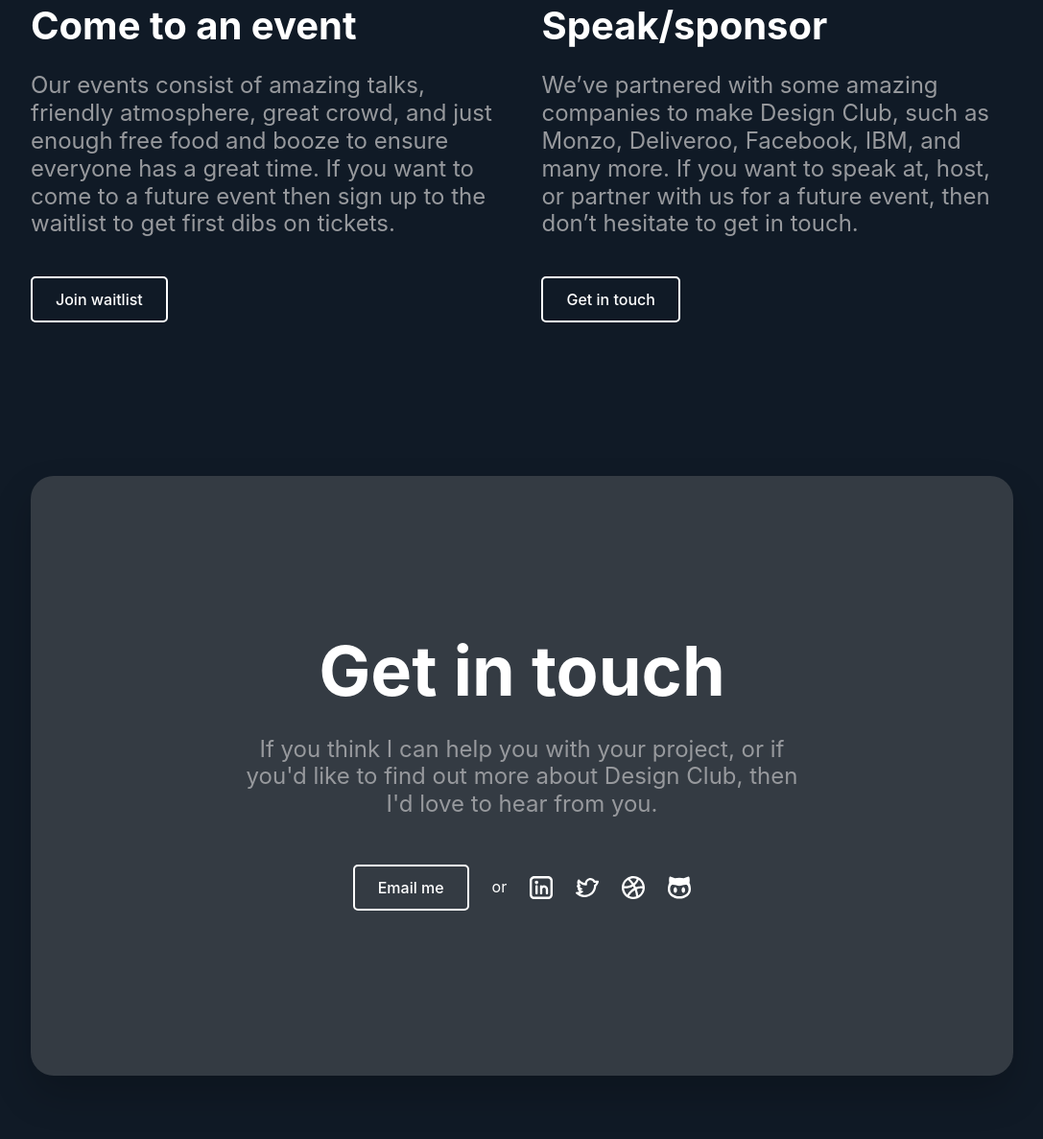
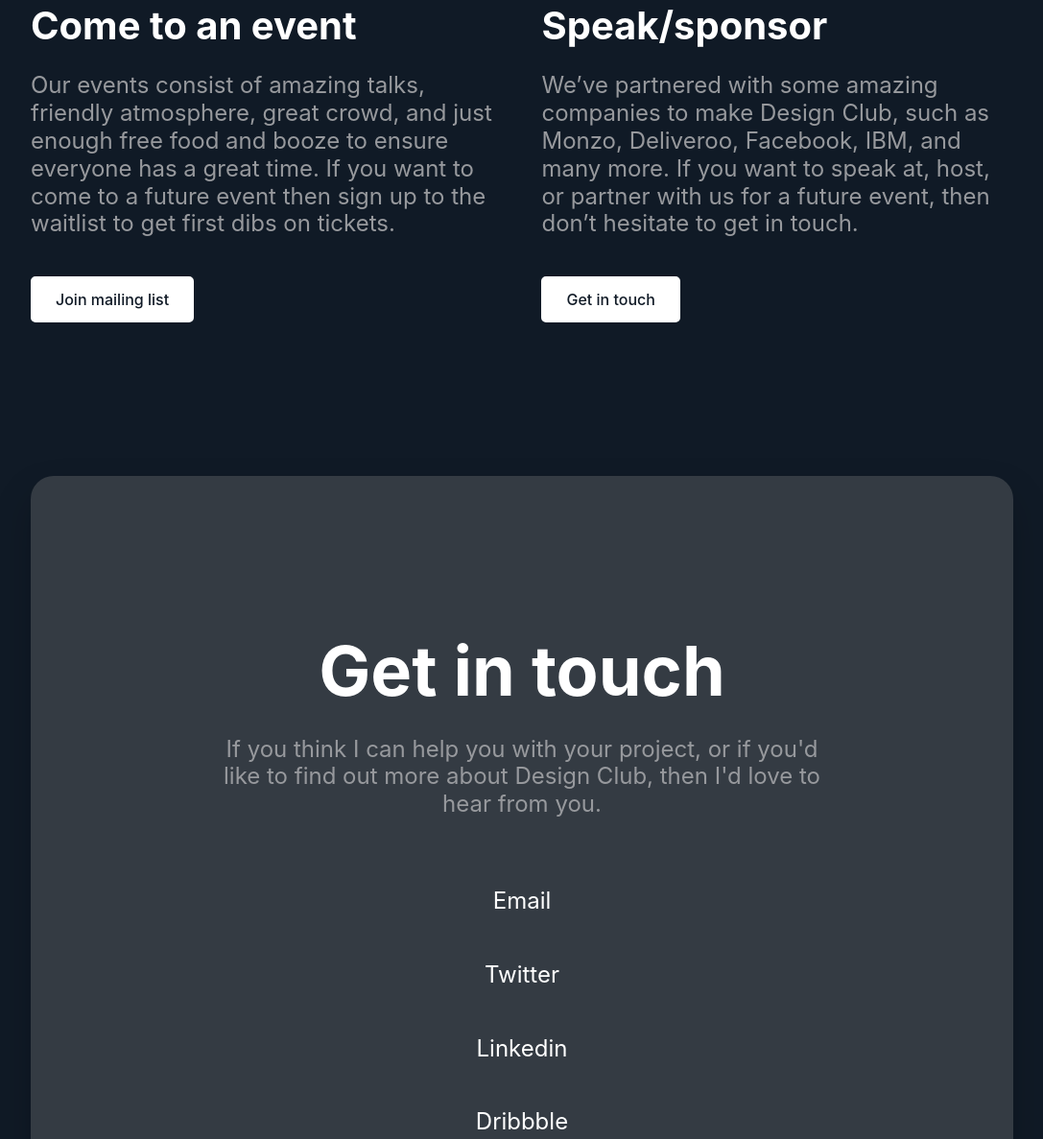
Before and after one commit to swillis/samwill_is, a website: page index.html in a window 1280 px wide. Shown: the part 2521-3708 px from the top of the page at 96% size, without its empty margins (96-1183 px from the left). Drawn offline with Linux system fonts and the light colour scheme.

Commit message:
tinkering

```diff
--- a/index.html
+++ b/index.html
@@ -127,13 +127,13 @@
             <div class="six columns margin-b80">
               <h3>Come to an event</h3>
               <p class="margin-b40">Our events consist of amazing talks, friendly atmosphere, great crowd, and just enough free food and booze to ensure everyone has a great time. If you want to come to a future event then sign up to the waitlist to get first dibs on tickets.</p>
-              <button type="button" name="button" class="button button-large">Join waitlist</button>
+              <button type="button" name="button" class="button button-secondary button-large">Join mailing list</button>
             </div>
 
             <div class="six columns margin-b80">
               <h3>Speak/sponsor</h3>
               <p class="margin-b40">We’ve partnered with some amazing companies to make Design Club, such as Monzo, Deliveroo, Facebook, IBM, and many more. If you want to speak at, host, or partner with us for a future event, then don’t hesitate to get in touch.</p>
-              <button type="button" name="button" class="button button-large">Get in touch</button>
+              <button type="button" name="button" class="button button-secondary button-large">Get in touch</button>
             </div>
           </div>
         </div>
@@ -149,20 +149,15 @@
                 <h2>Get in touch</h2>
                 <p>If you think I can help you with your project, or if you'd like to find out more about Design Club, then I'd love to hear from you.</p>
                 <div class="social-icon-container">
-                  <button type="button" name="button" class="button button-large margin-r24">Email me</button>
-                  <span class="margin-r24">or</span>
-                  <a href="#" class="social-icon">
-                    <img src="img/social/linkedin.svg" alt="">
-                  </a>
-                  <a href="#" class="social-icon">
-                    <img src="img/social/twitter.svg" alt="">
-                  </a>
-                  <a href="#" class="social-icon">
-                    <img src="img/social/dribbble.svg" alt="">
-                  </a>
-                  <a href="#" class="social-icon">
-                    <img src="img/social/github.svg" alt="">
-                  </a>
+                  <a href="#">Email</a>
+                  <!-- <span>•</span> -->
+                  <a href="#">Twitter</a>
+                  <!-- <span>•</span> -->
+                  <a href="#">Linkedin</a>
+                  <!-- <span>•</span> -->
+                  <a href="#">Dribbble</a>
+                  <!-- <span>•</span> -->
+                  <a href="#">Github</a>
                 </div>
               </div>
             </div>
--- a/scss/_get-in-touch.scss
+++ b/scss/_get-in-touch.scss
@@ -3,29 +3,39 @@
 }
 
 .get-in-touch__container {
-  padding: 80px 48px;
+  padding: 48px 32px;
   background-color: $grey-400;
   border-radius: 24px;
   margin-bottom: 24px;
   box-shadow: 0 20px 40px 0 rgba(0,0,0,0.20);
 
   @media (min-width: $mobile-up) {
-    padding: 160px 48px;
+    padding: 160px 32px;
     margin-bottom: 160px;
   }
 }
 
 .social-icon-container {
-  margin: 48px 0 12px;
+  margin: 32px 0 4px;
   display: flex;
   justify-content: center;
   align-items: center;
+  flex-direction: column;
+  flex-wrap: wrap;
+
+  a {
+    color: $grey-900;
+    text-decoration: none;
+    margin: 24px;
+  }
+
+  span {
+    color: $grey-500;
+  }
 
   .social-icon {
     margin-right: 24px;
     text-decoration: none;
-    position: relative;
-    top: 2px;
 
     &:hover {
       opacity: 0.8;
@@ -40,4 +50,12 @@
       width: 24px;
     }
   }
+
+  .button-separator {
+    color: $grey-700;
+  }
+
+  @media (min-width: $mobile-up) {
+    margin: 48px 0 12px;
+  }
 }
--- a/scss/_typography.scss
+++ b/scss/_typography.scss
@@ -39,6 +39,13 @@ p {
   font-weight: 400;
 }
 
+a,
+span {
+  font-size: 1em;
+  line-height: 1.2;
+  font-weight: 400;
+}
+
 // Larger than phablet
 @media (min-width: 550px) {
   h1, h2 {
@@ -65,4 +72,9 @@ p {
     margin-top: 0;
     font-size: 1.5em;
   }
+
+  a,
+  span {
+    font-size: 1.5em;
+  }
 }
--- a/scss/_work.scss
+++ b/scss/_work.scss
@@ -1,6 +1,3 @@
-$work-item-desktop: 600px;
-$work-item-mobile: 400px;
-
 .work {
   display: flex;
   flex-direction: row;
@@ -106,11 +103,13 @@ $work-item-mobile: 400px;
   }
 }
 
+// Animation
+@keyframes scrollSmall {
+	0% { transform: translateX(0); }
+	100% { transform: translateX(calc(-324px * 4))}
+}
 
-$animationSpeed: 32s;
-
-// Animation
-@keyframes scroll {
+@keyframes scrollLarge {
 	0% { transform: translateX(0); }
 	100% { transform: translateX(calc(-624px * 4))}
 }
@@ -123,14 +122,11 @@ $animationSpeed: 32s;
   overflow: hidden;
 	position: relative;
 
-  @media (min-width: $mobile-up) {
-    height: 600px;
-  }
-
 	.slide-track {
-		animation: scroll $animationSpeed linear infinite;
+		animation: scrollSmall 24s linear infinite;
 		display: flex;
-		width: calc(624px * 8);
+    width: calc(324px * 8);
+    // overflow-x: scroll;
 
     &:hover {
       // animation-play-state: paused;
@@ -141,10 +137,19 @@ $animationSpeed: 32s;
 	.slide {
 		height: 400px;
 		width: 300px;
+	}
 
-    @media (min-width: $mobile-up) {
+  @media (min-width: $mobile-up) {
+    height: 600px;
+
+    .slide-track {
+      animation: scrollLarge 32s linear infinite;
+      width: calc(624px * 8);
+    }
+
+    .slide {
       height: 600px;
       width: 600px;
     }
-	}
+  }
 }
```
Also changed, not shown: css/main.css, img/social/email.svg (added).
